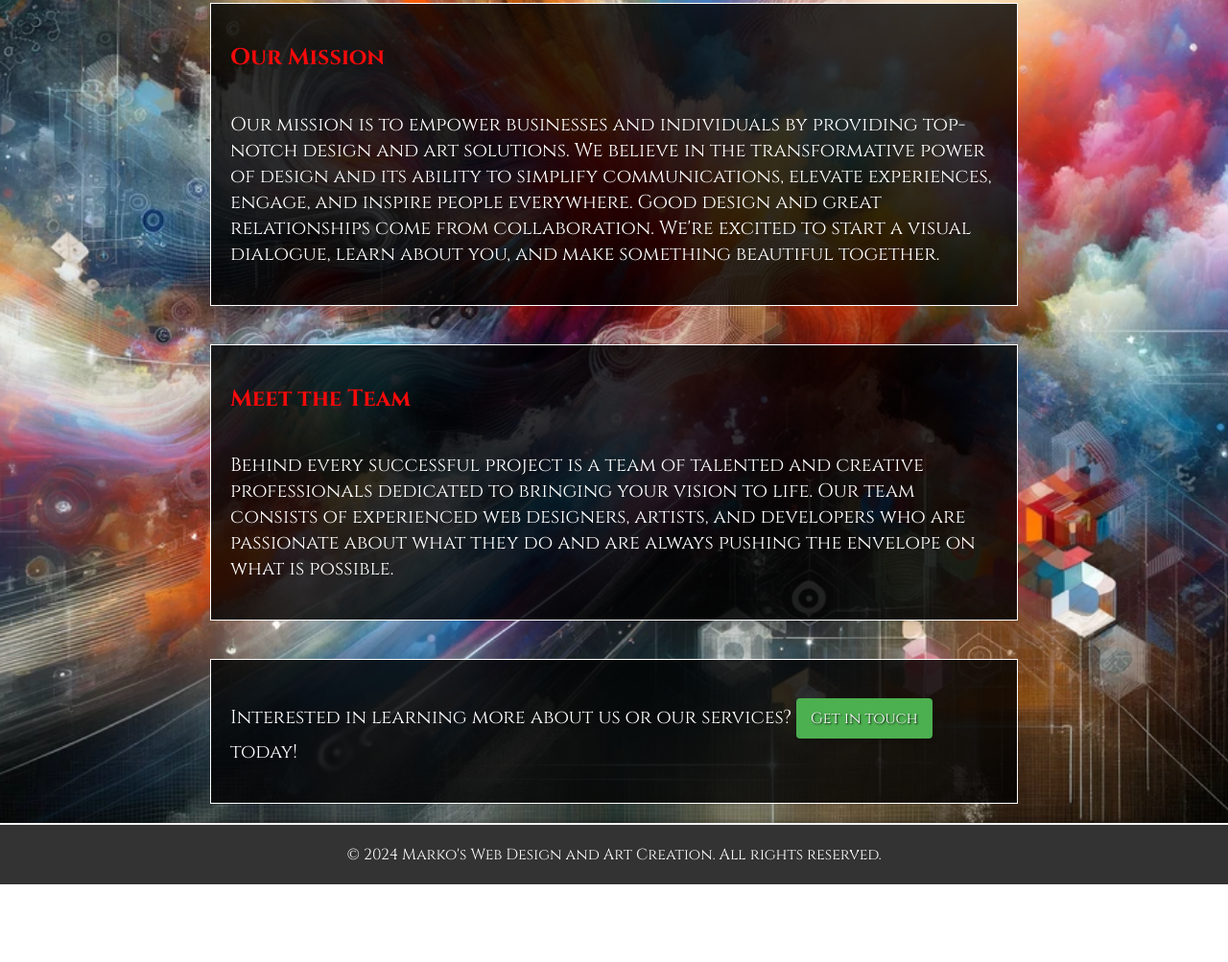
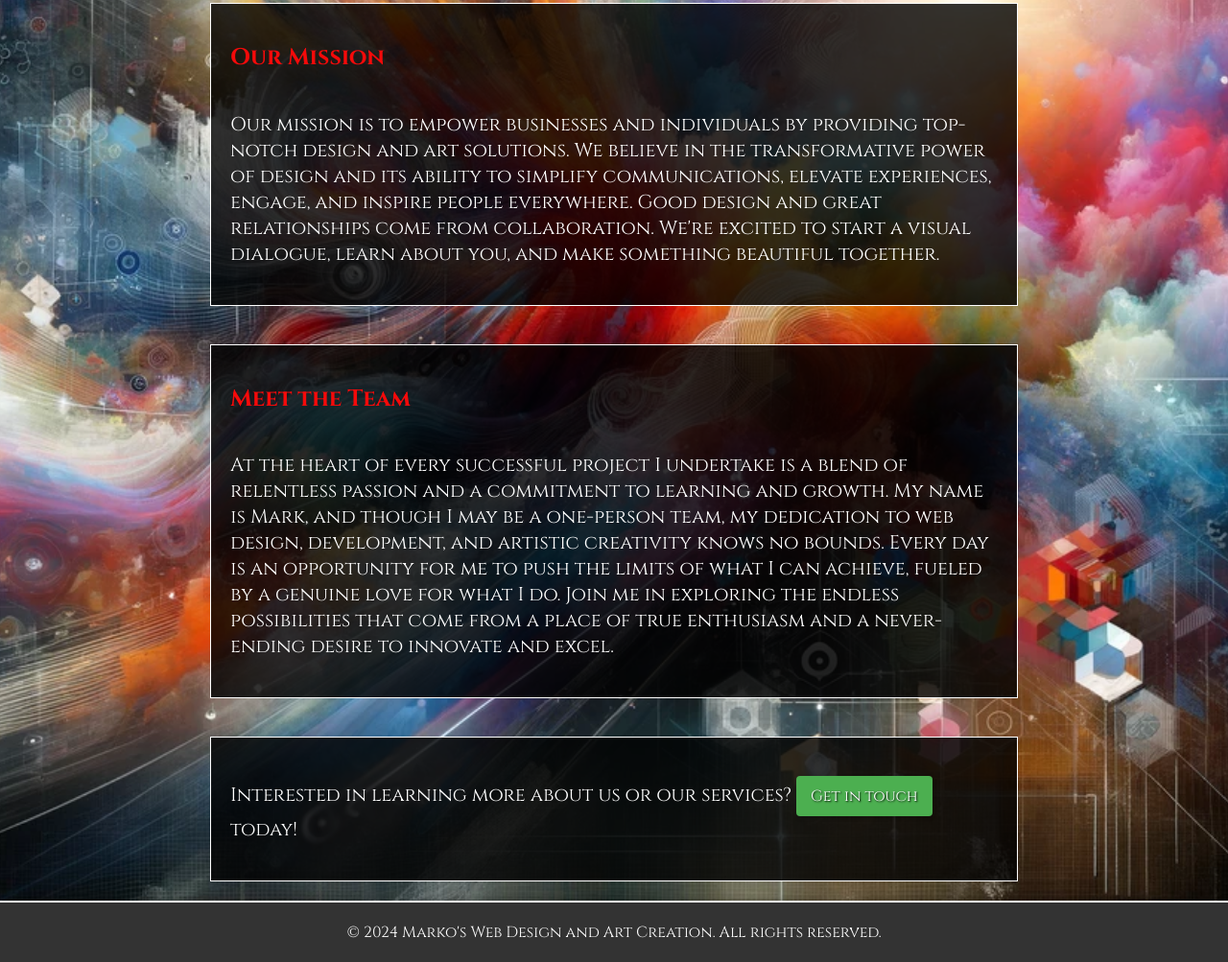
Before and after one commit to Markoshark/Marko-s-Web-design, a plain HTML site: page about.html in a window 1280 px wide. Shown: the part 586-1589 px from the top of the page at 96% size. Before the commit the page ends 1508 px from the top, so only its background shows below. Drawn offline with Linux system fonts and the light colour scheme.

Commit message:
Update about.html

```diff
--- a/about.html
+++ b/about.html
@@ -34,8 +34,9 @@
 
     <div class="text-container">
         <h2>Meet the Team</h2>
-        <p>Behind every successful project is a team of talented and creative professionals dedicated to bringing your vision to life. Our team consists of experienced web designers, artists, and developers who are passionate about what they do and are always pushing the envelope on what is possible.</p>
-        <!-- Consider adding team member profiles here -->
+        <p>At the heart of every successful project I undertake is a blend of relentless passion and a commitment to learning and growth. My name is Mark, and though I may be a one-person team, my dedication to web design, development, and artistic creativity knows no bounds. Every day is an opportunity for me to push the limits of what I can achieve, fueled by a genuine love for what I do. Join me in exploring the endless possibilities that come from a place of true enthusiasm and a never-ending desire to innovate and excel.</p>
+
+
     </div>
 
     <div class="text-container">
```
